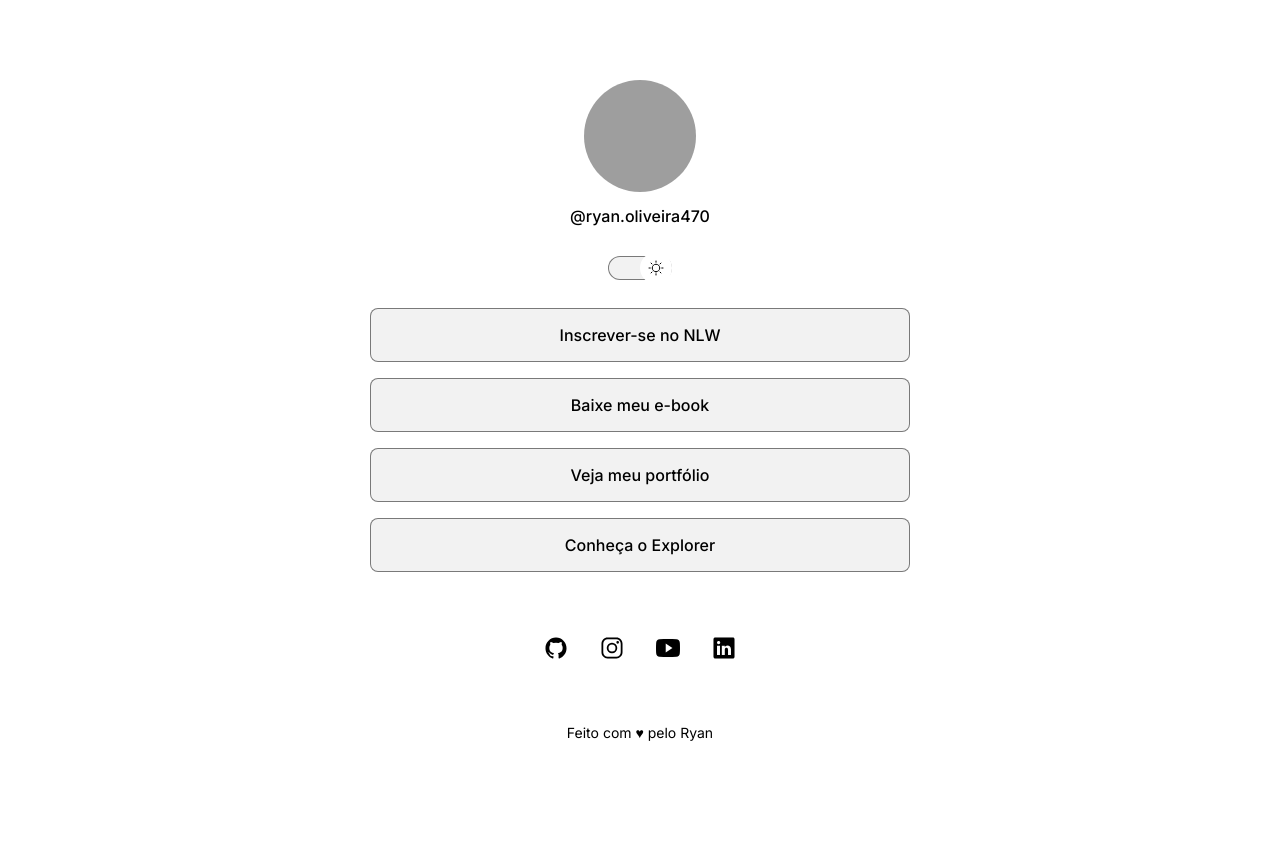
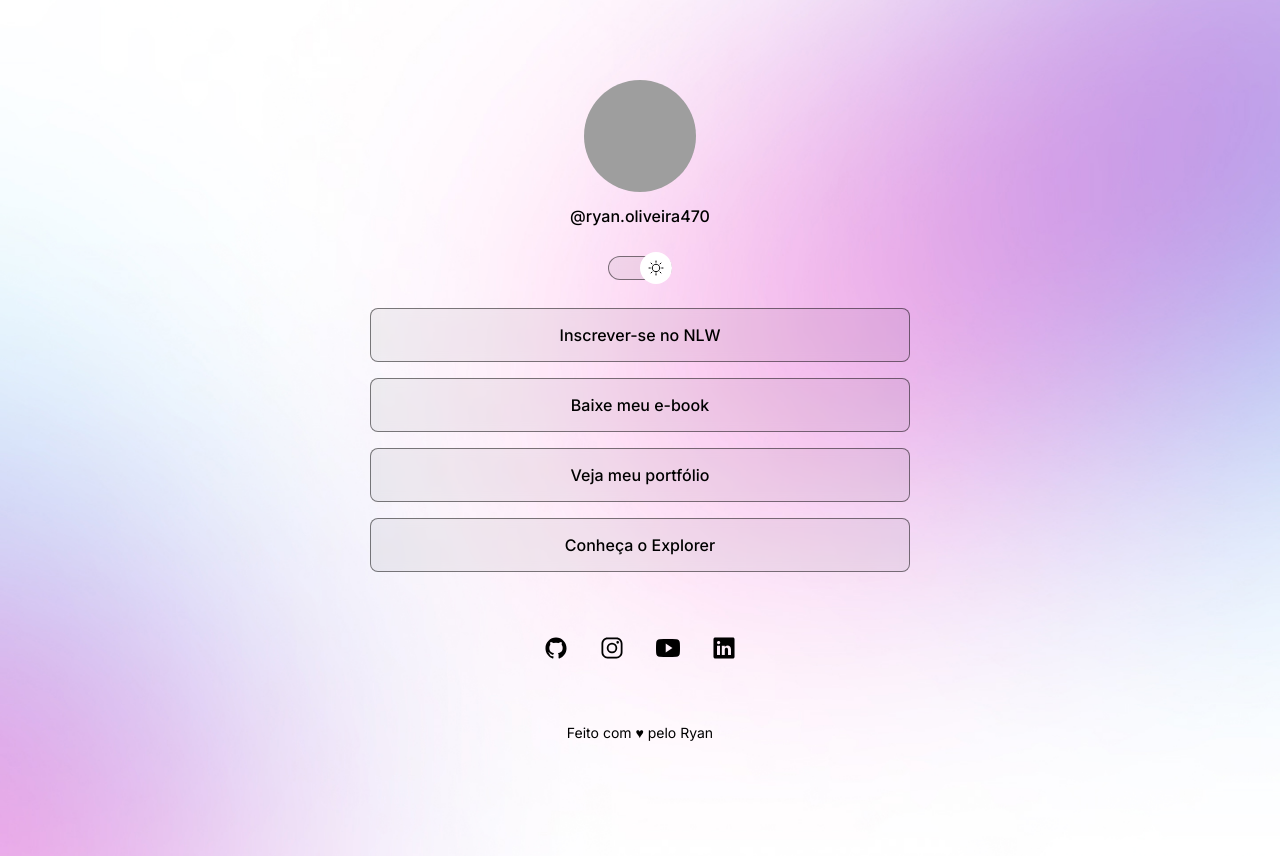
Before and after one commit to medicanico/projeto-links, a plain HTML site: page index.html in a window 1280 px wide. Both pictures are taken after a click on the element 640 px from the left and 268 px from the top of the page. Drawn offline with nearby package versions, Linux system fonts and the light colour scheme; grey boxes are pictures that could not be loaded.

Commit message:
corrigindo alguns erros

```diff
--- a/style.css
+++ b/style.css
@@ -5,22 +5,22 @@
 }
 :root {
   --text-color: white;
-  --bg-url: url('../assets/bg-mobile.jpg');
+  --bg-url: url('./assets/bg-mobile.jpg');
   --stroke-color: rgba(255, 255, 255, 0.5);
   --surface-color: rgba(255, 255, 255, 0.05);
   --surface-color-hover: rgba(0, 0, 0, 0.02);
   --highlight-color: rgba(255, 255, 255, 0.2);
-  --switch-bg-url: url('../assets/MoonStars.svg');
+  --switch-bg-url: url('./assets/MoonStars.svg');
 }
 
 .light {
   --text-color: black;
-  --bg-url: url('../assets/bg-mobile-light.jpg');
+  --bg-url: url('./assets/bg-mobile-light.jpg');
   --stroke-color: rgba(0, 0, 0, 0.5);
   --surface-color: rgba(0, 0, 0, 0.05);
   --surface-color-hover: rgba(0, 0, 0, 0.02);
   --highlight-color: rgba(0, 0, 0, 0.1);
-  --switch-bg-url: url('../assets/sun.svg');
+  --switch-bg-url: url('./assets/sun.svg');
 }
 
 body {
@@ -159,7 +159,7 @@ footer {
   }
 
   .light {
-    --bg-url: url(,/assets/bg-desktop-light.jpg);
+    --bg-url: url(./assets/bg-desktop-light.jpg);
   }
 }
 /*animation*/
```
